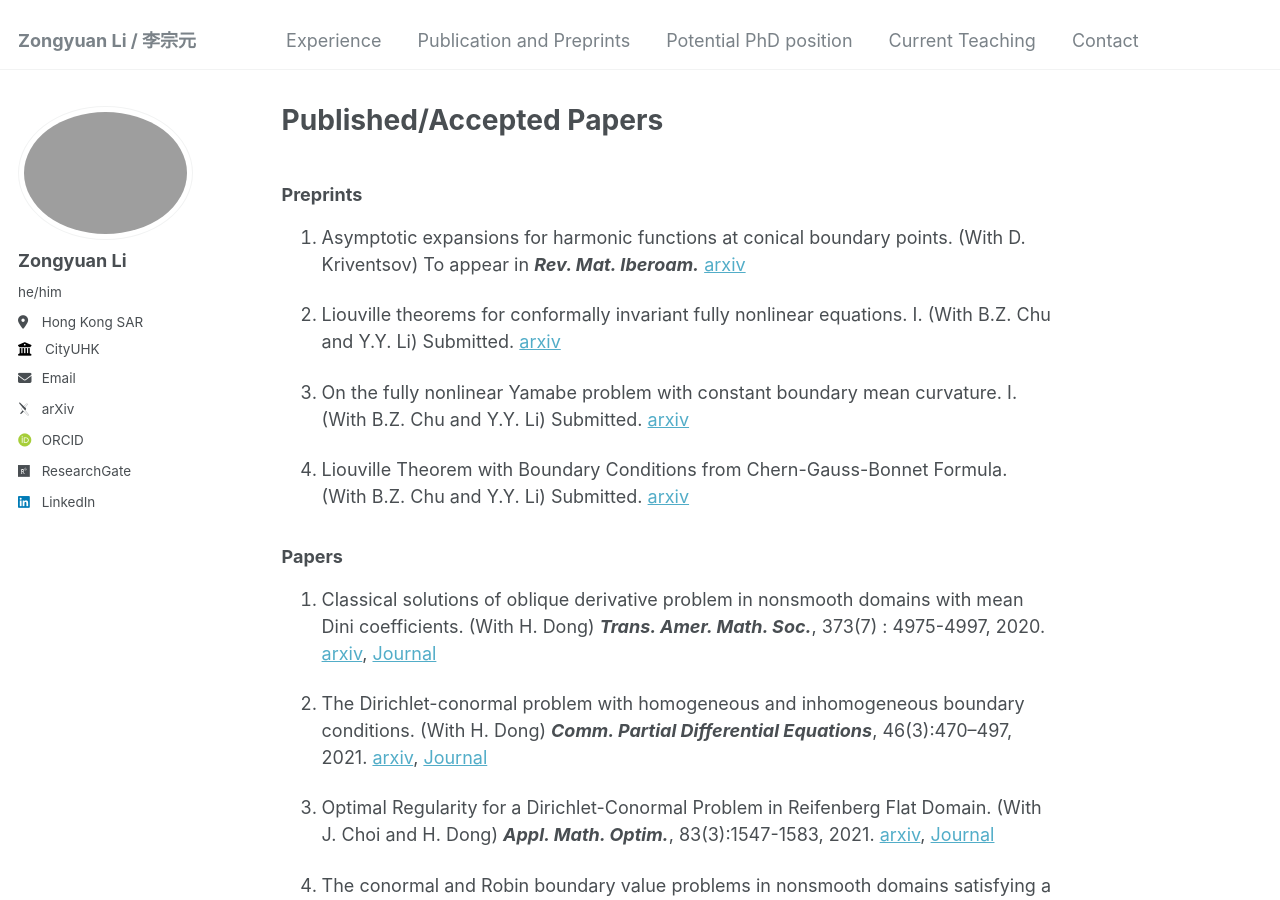
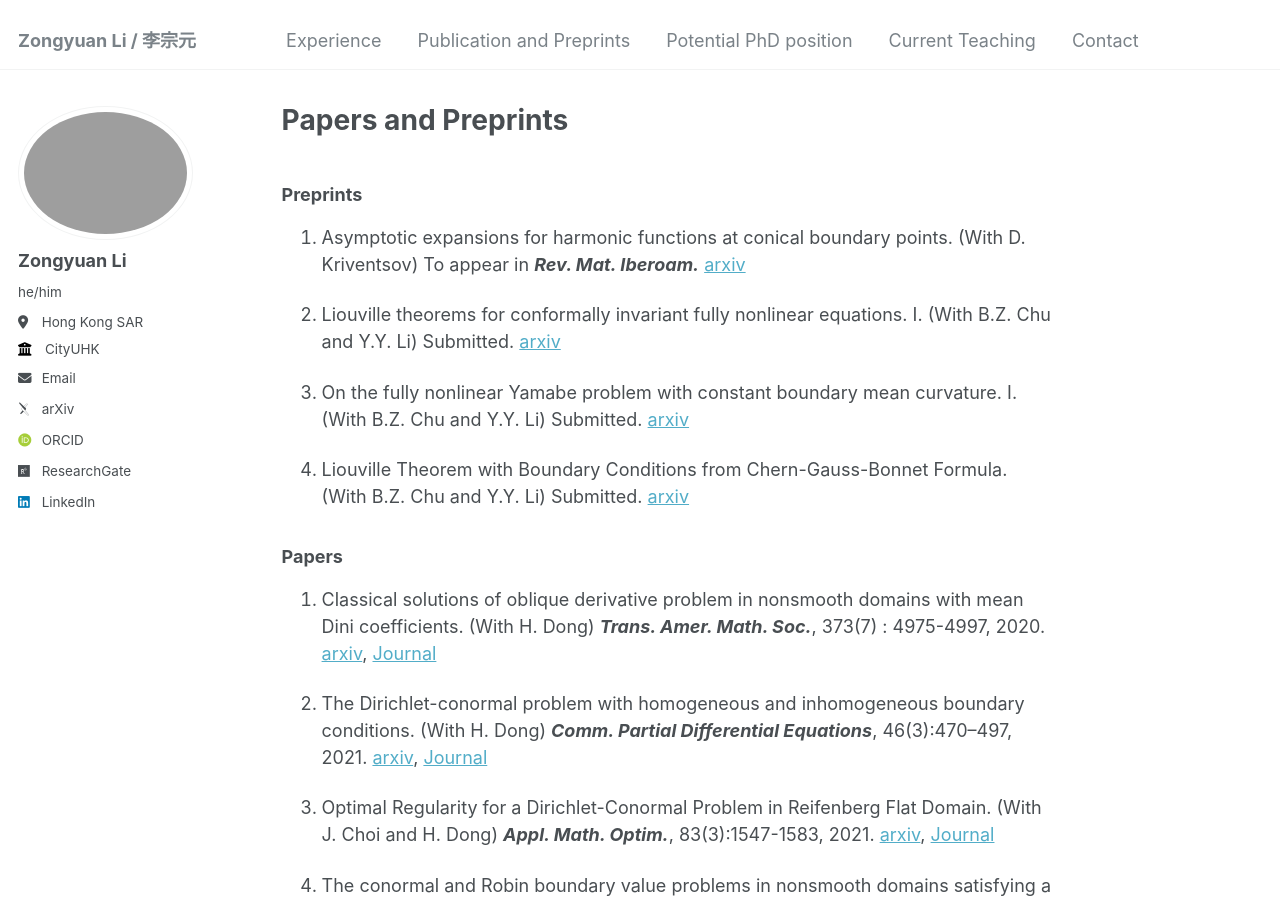
Before and after one commit to zongyuan-li/zongyuan-li.github.io, a Jekyll site: the page built from _pages/PApapers.md, in a window 1280 px wide and 900 px high. Built offline with Jekyll 4.4.1, drawn with Linux system fonts in a browser that asks for light colours; some web fonts are replaced.

Commit message:
Update PApapers.md

```diff
--- a/_pages/PApapers.md
+++ b/_pages/PApapers.md
@@ -1,6 +1,6 @@
 ---
 permalink: /PApapers/
-title: "Published/Accepted Papers"
+title: "Papers and Preprints"
 author_profile: true
 redirect_from:
   - /md/
```
